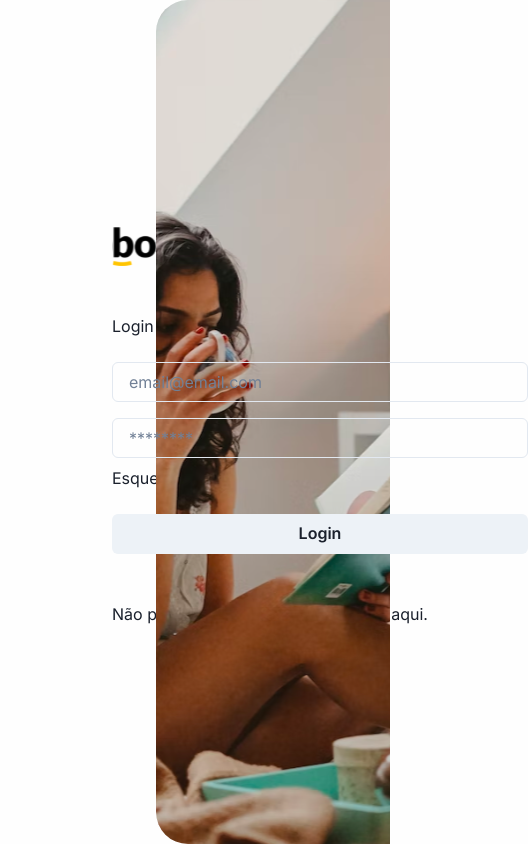
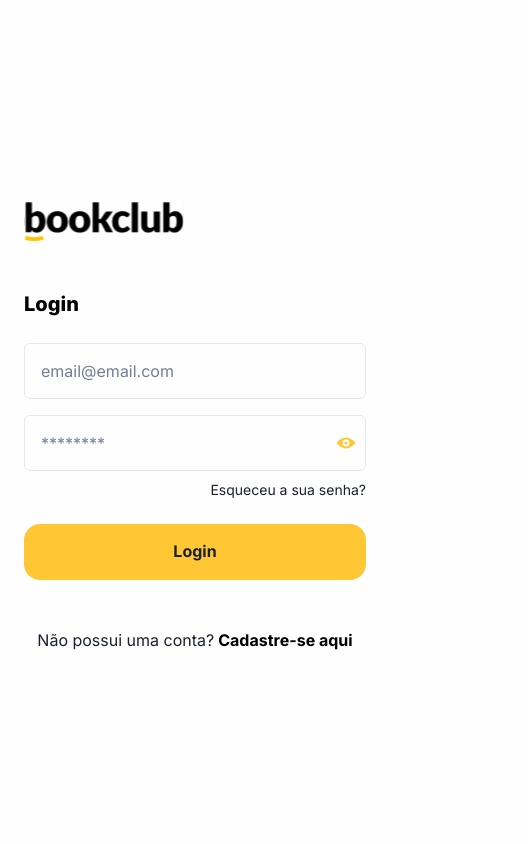
Before and after one commit to AlissonMoraesDev/bookclub-web, a React (Create React App) app: page / in a window 390 px wide. Shown: the whole page, 528 px wide, since content can reach past the window. Built offline with nearby package versions, Linux system fonts and the light colour scheme.

Commit message:
feat: Finish interface UI Login and responsive

```diff
--- a/package.json
+++ b/package.json
@@ -3,6 +3,7 @@
   "version": "0.1.0",
   "private": true,
   "dependencies": {
+    "@chakra-ui/icons": "^2.0.18",
     "@chakra-ui/react": "^2.5.5",
     "@emotion/react": "^11.10.6",
     "@emotion/styled": "^11.10.6",
--- /dev/null
+++ b/src/components/atoms/Button.js
@@ -0,0 +1,17 @@
+import { Button as ChakraButton } from '@chakra-ui/react'
+
+export const Button = ({ children, ...props}) => (
+  <ChakraButton
+    fontSize='16px'
+    borderRadius='16px'
+    fontWeight='bold'
+    h='56px'
+    bg='brand.primary'
+    _hover={{
+      bg: 'brand.primary'
+    }}
+    {...props}
+  >
+    {children}
+  </ChakraButton>
+)
--- /dev/null
+++ b/src/components/atoms/Link.js
@@ -0,0 +1,25 @@
+import { Link as ChakraLink, Flex } from '@chakra-ui/react'
+
+export const Link = ({ children, ...props}) => (
+  <ChakraLink fontSize='14px' color='brand.darkGrey' {...props}>
+    {children}
+  </ChakraLink>
+)
+
+Link.Action = ({ text, actionText, ...props }) => (
+  <Flex w='100%' alignItems='center' justifyContent='center'>
+    <ChakraLink fontSize='16px' color='brand.darkGrey' mr='4px' {...props}>
+      {text}
+    </ChakraLink>
+    <ChakraLink
+      fontWeight='bold'
+      fontSize='16px'
+      color='brand.black'
+      {...props}
+    >
+      {actionText}
+    </ChakraLink>
+  </Flex>
+)
+
+Link.Action.displayName = 'LinkAction'
--- /dev/null
+++ b/src/components/atoms/Text.js
@@ -0,0 +1,11 @@
+import { Text as ChakraText} from '@chakra-ui/react'
+
+export const Text = ({ children, ...props}) => (
+  <ChakraText {...props}>{children}</ChakraText>
+)
+
+Text.ScreenTitle = ({ children, ...props }) => (
+  <ChakraText color='brand.black' fontWeight='extrabold' fontSize='20px' {...props}>{children}</ChakraText>
+)
+
+Text.ScreenTitle.displayName = 'ScreenTitle'
--- /dev/null
+++ b/src/components/atoms/index.js
@@ -0,0 +1,3 @@
+export * from './Text'
+export * from './Link'
+export * from './Button'
--- /dev/null
+++ b/src/components/index.js
@@ -0,0 +1,2 @@
+export * from './atoms'
+export * from './molecules'
--- /dev/null
+++ b/src/components/molecules/Input.js
@@ -0,0 +1,51 @@
+import { useState } from 'react'
+import { Input as ChakraInput, InputGroup, InputRightElement, Button } from '@chakra-ui/react'
+import { ViewIcon, ViewOffIcon } from '@chakra-ui/icons'
+
+export const Input = ({ children, ...props}) => (
+  <ChakraInput h='56px' fontSize='16px' focusBorderColor='brand.primary' {...props} />
+)
+
+Input.Password = (props) => {
+  const [show, setShow] = useState(false)
+  const handleClick = () => setShow(!show)
+
+  return (
+    <InputGroup
+      display='flex'
+      alignItems='center'
+      justifyContent='center'
+      size='md'
+      h='56px'
+      {...props}
+    >
+      <Input
+        focusBorderColor='brand.primary'
+        pr='4.5rem'
+        type={ show ? 'text' : 'password'}
+        placeholder='********'
+      />
+      <InputRightElement h='100%'>
+        <Button
+          bg='transparent'
+          _hover={{ bg: 'transparent' }}
+          size='sm'
+          onClick={handleClick}
+          h='100%'
+          display='flex'
+          alignItems='center'
+          justifyContent='center'
+        >
+          { show ? (
+            <ViewOffIcon boxSize='18px' color='brand.primary' />
+          )
+          : (
+            <ViewIcon boxSize='18px' color='brand.primary' />
+          )}
+        </Button>
+      </InputRightElement>
+    </InputGroup>
+  )
+}
+
+Input.Password.displayName = 'InputPassowrd'
--- /dev/null
+++ b/src/components/molecules/index.js
@@ -0,0 +1 @@
+export * from './Input'
--- a/src/modules/unauthenticated/screens/Login/index.js
+++ b/src/modules/unauthenticated/screens/Login/index.js
@@ -1,26 +1,39 @@
-import { Flex, Image, Text, Input, Link, Button } from "@chakra-ui/react";
+import { Flex, Image } from '@chakra-ui/react';
+import { Text, Input, Link, Button } from 'components'
 
 export const LoginScreen = () => {
   return (
-    <Flex flexDir="row" w="100vw" h="100vh">
-      <Flex alignItems="flex-start" justifyContent="center" paddingLeft="112px" flexDir="column" w="40%" h="100%">
-        <Flex flexDir="column" w="416px">
-          <Image src="/img/logo.svg" alt="BookClub logo" w="160px" h="48px" />
-          <Text mt="48px">Login</Text>
-          <Input mt="24px" placeholder="email@email.com" />
-          <Input mt="16px" placeholder="********" />
-          <Link mt="8px">Esqueceu a sua senha?</Link>
-          <Button mt="24px">Login</Button>
-          <Link mt="48px">Não possui uma conta? Cadastre-se aqui.</Link>
+    <Flex flexDir='row' w='100vw' h='100vh'>
+      <Flex
+        alignItems={['center', 'flex-start']}
+        justifyContent='center'
+        paddingLeft={['0px', '0px', '0px', '112px']}
+        padding={['24px', '48px', '80px', '60px']}
+        flexDir='column'
+        w={['100%', '100%', '100%', '50%']}
+        h='100%'
+      >
+        <Flex flexDir='column' w={['100%', '100%', '100%','416px']}>
+          <Image src='/img/logo.svg' alt='BookClub logo' w='160px' h='48px' />
+          <Text.ScreenTitle mt='48px'>Login</Text.ScreenTitle>
+          <Input mt='24px' placeholder='email@email.com' />
+          <Input.Password mt='16px' placeholder='********' />
+
+          <Flex mt='8px' w='100%' alignItems='flex-end' justifyContent='flex-end'>
+            <Link>Esqueceu a sua senha?</Link>
+          </Flex>
+
+          <Button mt='24px'>Login</Button>
+          <Link.Action mt='48px' text='Não possui uma conta?' actionText='Cadastre-se aqui' />
         </Flex>
       </Flex>
-      <Flex w="60%" h="100vh"
-        backgroundImage="url('/img/auth_background.svg')"
-        backgroundSize="cover"
-        backgroundPosition="center"
-        backgroundRepeat="no-repeat"
-        borderTopLeftRadius="32px"
-        borderBottomLeftRadius="32px"
+      <Flex w={['0%', '0%', '0%', '50%']} h='100vh'
+        backgroundImage='url("/img/auth_background.svg")'
+        backgroundSize='cover'
+        backgroundPosition='center'
+        backgroundRepeat='no-repeat'
+        borderTopLeftRadius='32px'
+        borderBottomLeftRadius='32px'
       />
     </Flex>
   )
--- a/src/styles/theme.js
+++ b/src/styles/theme.js
@@ -1,5 +1,5 @@
-import { extendTheme } from "@chakra-ui/react"
-import { colors } from "./colors"
+import { extendTheme } from '@chakra-ui/react'
+import { colors } from './colors'
 
 export const theme = extendTheme({
   colors: {
```
Also changed, not shown: 1 other file (tests, documents, lock files or other folders).
